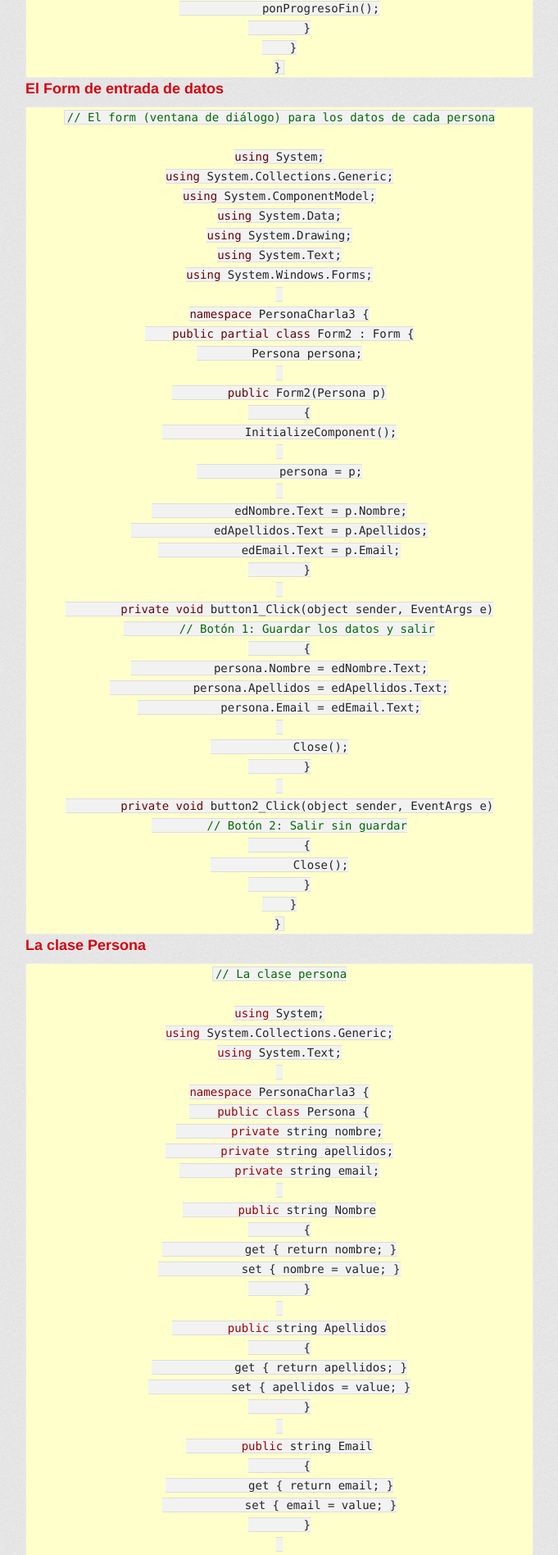
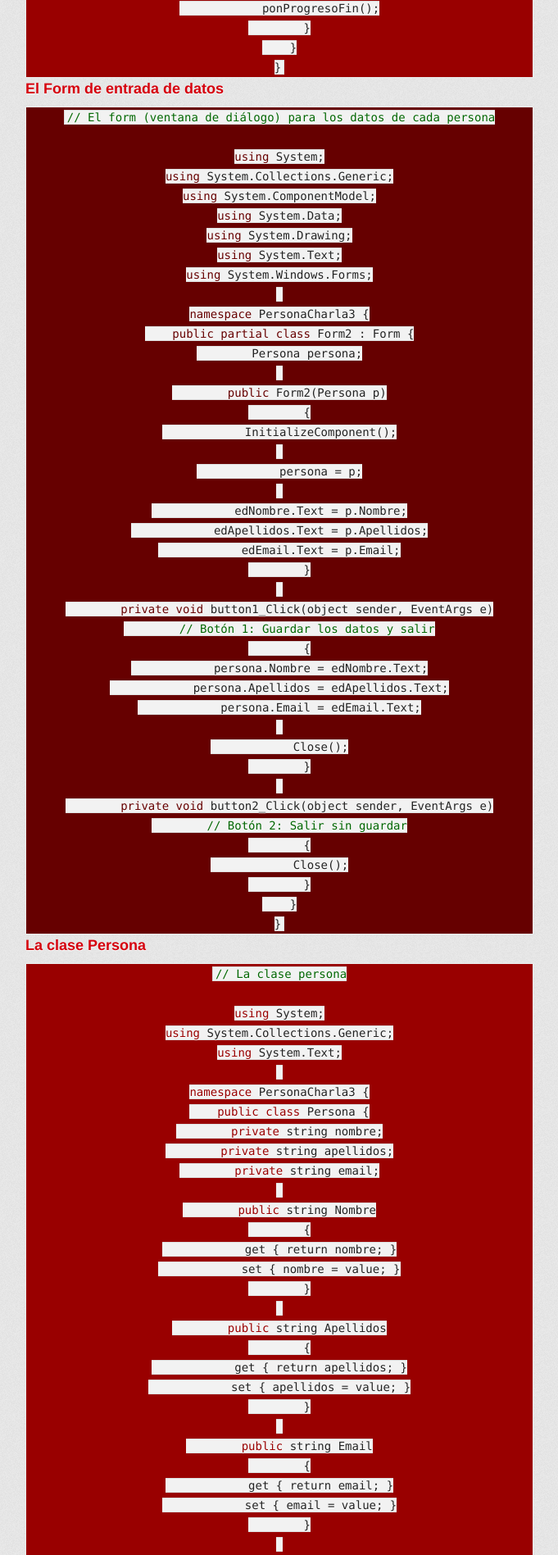
Before and after one commit to Baltasarq/charladotnetvs2005, a plain HTML site: page index.html in a window 1280 px wide. Shown: the part 5432-7329 px from the top of the page at 82% size, without its empty margins (299-980 px from the left). Drawn offline with Linux system fonts and the light colour scheme; a web font is replaced by a local one.

Commit message:
Update index.html

```diff
--- a/index.html
+++ b/index.html
@@ -67,7 +67,7 @@ de error, especialmente al cargar y salvar de/a XML.</p>
 
 <h3>El Form principal</h3>
 
-<table style="text-align: left; background-color: rgb(255, 255, 204); width: 100%;" border="0" cellpadding="2" cellspacing="2">
+<table style="text-align: left; background-color: rgb(153, 0, 0); width: 100%;" border="0" cellpadding="2" cellspacing="2">
 
   <tbody>
 
@@ -586,13 +586,13 @@ ponProgresoFin(); <br>
 
 <h3>El Form de entrada de datos</h3>
 
-<table style="text-align: left; background-color: rgb(255, 255, 204); width: 100%;" border="0" cellpadding="2" cellspacing="2">
+<table style="text-align: left; background-color: rgb(102, 0, 0); width: 100%;" border="0" cellpadding="2" cellspacing="2">
 
   <tbody>
 
     <tr>
 
-      <td style="background-color: rgb(255, 255, 204);">
+      <td style="background-color: rgb(102, 0, 0);">
       <code><span style="color: rgb(0, 102, 0);">// El form (ventana de di&aacute;logo) para los
 datos de cada persona</span><br>
 
@@ -708,7 +708,7 @@ Close(); <br>
 
 <h3>La clase Persona</h3>
 
-<table style="text-align: left; background-color: rgb(255, 255, 204); width: 100%;" border="0" cellpadding="2" cellspacing="2">
+<table style="text-align: left; background-color: rgb(153, 0, 0); width: 100%;" border="0" cellpadding="2" cellspacing="2">
 
   <tbody>
 
@@ -848,9 +848,6 @@ Email = email; <br>
 
   </tbody>
 </table>
-
-
-<p>Charla para el club .NET sobre desarrollo con Visual Studio 2005</p>
         </section>
 
         <footer>
```
